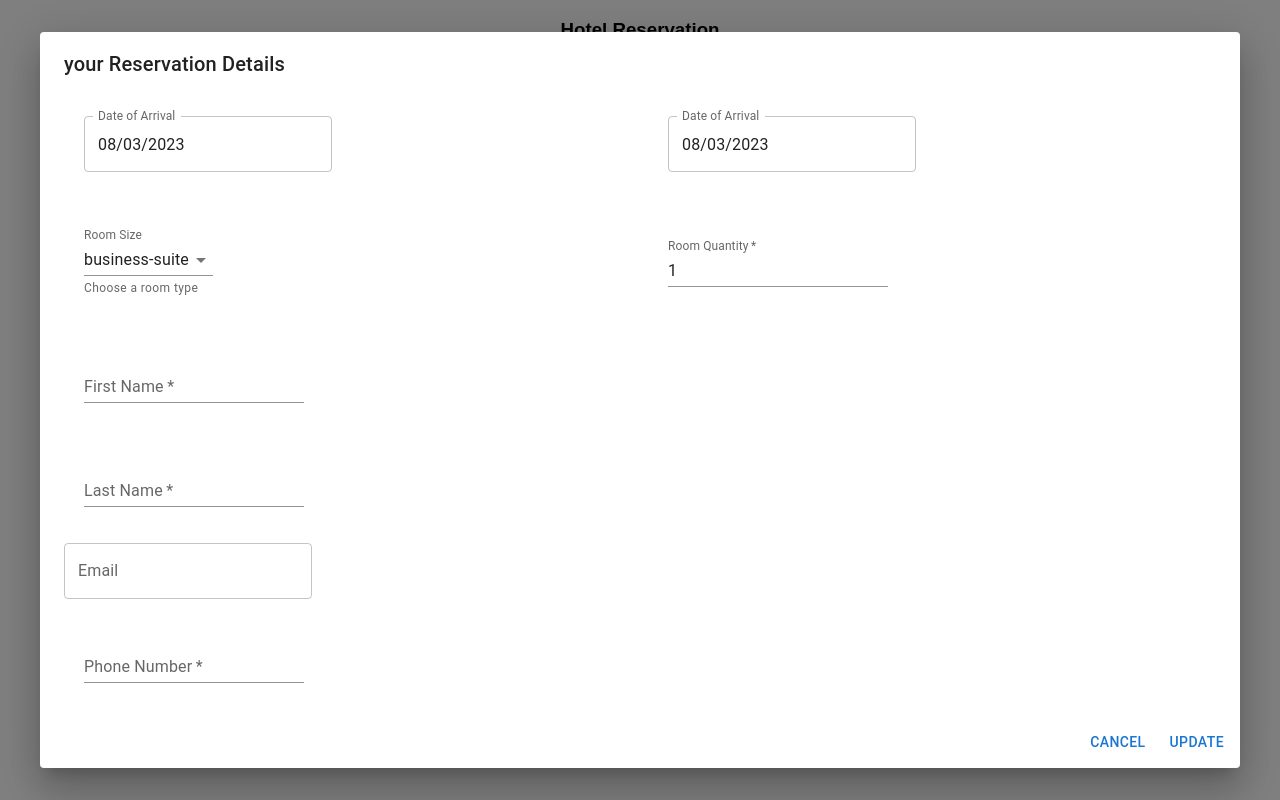
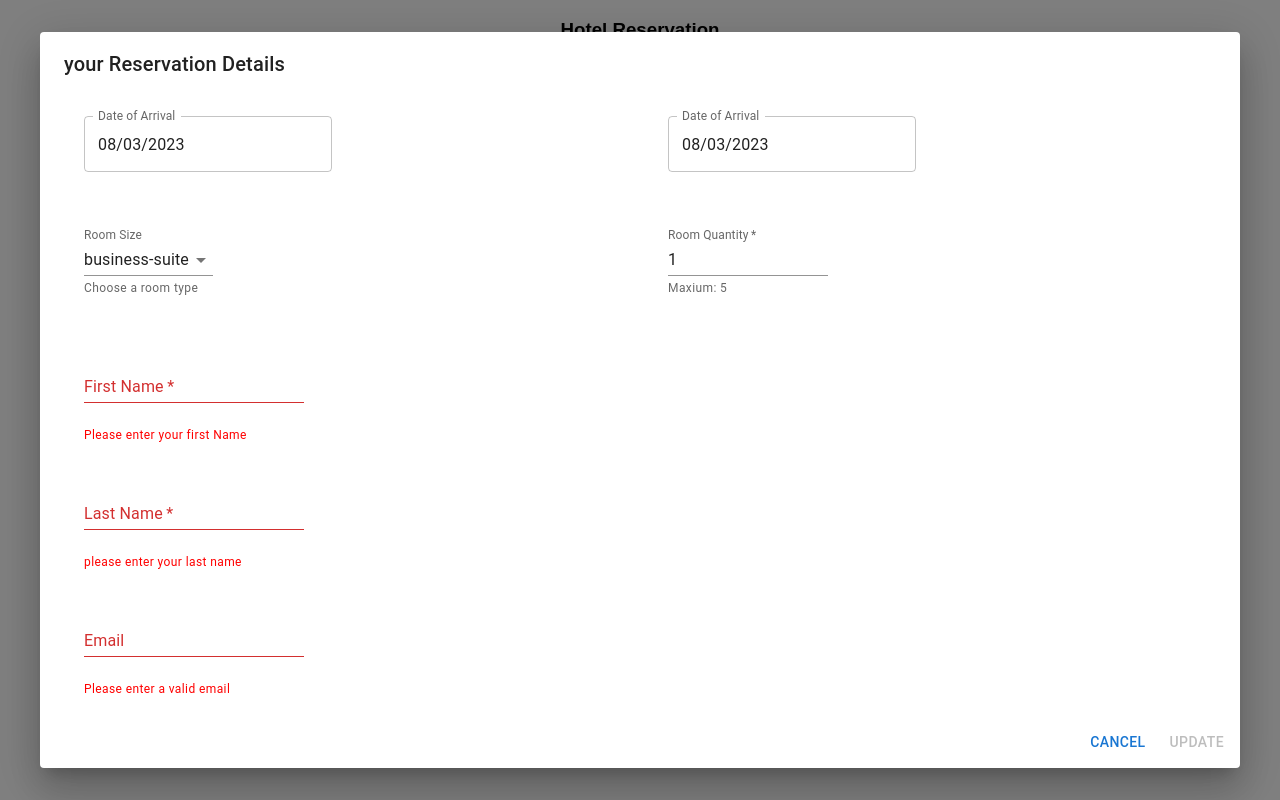
Before and after one commit to openmaster/hotel-reservation, a React (Create React App) app: page / in a window 1280 px wide. Both pictures are taken after typing "Sample" into the empty fields and a click on the button "ADD". Built offline with nearby package versions, Linux system fonts and the light colour scheme.

Commit message:
added basic validation

```diff
--- a/src/Controls/MyTextField.tsx
+++ b/src/Controls/MyTextField.tsx
@@ -1,4 +1,6 @@
 import TextField from '@mui/material/TextField'
+import FormHelperText from '@mui/material/FormHelperText';
+
 interface IMyTextField {
   type?: string
   label: string
@@ -7,18 +9,31 @@ interface IMyTextField {
   value: string | number
   helperText?: string
   onChange: any
+  max?: number
+  min?: number
+  error?: boolean
+  errorMSg?: string
 }
 export default function MyTextField (props: IMyTextField) {
-  const { type = 'text', label, name, required = false, value, onChange } = props
-  return (
+  const { type = 'text', label, name, value, onChange, errorMSg, error = false, ...others } = props
+  console.log({ ...others })
+  return (<div>
     <TextField
       type={type}
-      required={required}
       name={name}
       label={label}
       value={value}
-      sx={{ margin: '20px' }}
+      error={error}
+      sx={{ margin: '20px', minWidth: '10em' }}
       variant="standard"
+      {...others}
+      InputProps={{
+        inputProps: {
+          ...others
+        }
+      }}
       onChange={onChange} />
+      { error && <FormHelperText sx={{ marginLeft: '20px', color: 'red' }}>{errorMSg}</FormHelperText> }
+      </div>
   )
 }
--- a/src/DetailsDialog.tsx
+++ b/src/DetailsDialog.tsx
@@ -15,7 +15,7 @@ import FormHelperText from '@mui/material/FormHelperText'
 import FormControl from '@mui/material/FormControl'
 import Select from '@mui/material/Select'
 import { MuiChipsInput } from 'mui-chips-input'
-
+import useFormValidation from './Hooks/useFormValidation'
 import { type InitData, type PaymentRadioTypes } from './models'
 
 interface IDetailsDialog {
@@ -26,10 +26,14 @@ interface IDetailsDialog {
   handleData: any
   addNew: boolean
 }
-// using custom controls for cleaner code and maintainability.
 
 export default function DetailsDialog (props: IDetailsDialog) {
   const { formValues, setFormValues, openDialog, handleDialogClose, handleData, addNew } = props
+
+  const { validLength, validEmail } = useFormValidation()
+  // using basic validation as instruction suggests. we can use library like 'react-hook-forms' for better implementation.
+  const error = validLength(formValues.firstName) || validLength(formValues.lastName) || validEmail(formValues.email)
+
   const paymentRadioTypes: PaymentRadioTypes[] = [
     { label: 'Cash', value: 'cash' },
     { label: 'Credit Card', value: 'cc' },
@@ -53,6 +57,8 @@ export default function DetailsDialog (props: IDetailsDialog) {
                   minDate={addNew ? new Date() : ''}
                   label="Date of Arrival"
                   onChange={(newDate: string) => {
+                    // setting range of date picker based on starting date.
+                    // useing Date Range component would be better but it is pro feature. so I am using this one.
                     if (new Date(newDate) > new Date(formValues.stay.departureDate)) {
                       setFormValues({ ...formValues, stay: { ...formValues.stay, arrivalDate: new Date(newDate).toISOString(), departureDate: new Date(newDate).toISOString() } })
                     } else {
@@ -97,10 +103,12 @@ export default function DetailsDialog (props: IDetailsDialog) {
                 <Controls.MyTextField
                   type="number"
                   label='Room Quantity'
-                  required={true}
+                  required
                   name="roomQuantity"
                   value={formValues.room.roomQuantity}
                   helperText="Maxium: 5"
+                  max={5}
+                  min={1}
                   onChange={(e: any) => {
                     setFormValues({ ...formValues, room: { ...formValues.room, [e.target.name]: e.target.value } })
                   }}
@@ -108,9 +116,11 @@ export default function DetailsDialog (props: IDetailsDialog) {
               </Controls.MyGrid>
               <Controls.MyGrid vp={12}>
                 <Controls.MyTextField
-                  required={true}
+                  required
                   name="firstName"
                   label="First Name"
+                  error={validLength(formValues.firstName)}
+                  errorMSg='Please enter your first Name'
                   value={formValues.firstName}
                   onChange={(e: any) => {
                     setFormValues({ ...formValues, [e.target.name]: e.target.value })
@@ -122,6 +132,8 @@ export default function DetailsDialog (props: IDetailsDialog) {
                   required
                   name="lastName"
                   label="Last Name"
+                  error={validLength(formValues.lastName)}
+                  errorMSg='please enter your last name'
                   value={formValues.lastName}
                   onChange={(e: any) => {
                     setFormValues({ ...formValues, [e.target.name]: e.target.value })
@@ -129,7 +141,9 @@ export default function DetailsDialog (props: IDetailsDialog) {
                 />
               </Controls.MyGrid>
               <Controls.MyGrid vp={12}>
-                <TextField
+                <Controls.MyTextField
+                  error={validEmail(formValues.email)}
+                  errorMSg='Please enter a valid email'
                   type="email"
                   name="email"
                   label="Email"
@@ -288,7 +302,7 @@ export default function DetailsDialog (props: IDetailsDialog) {
         </DialogContent>
         <DialogActions>
           <Button onClick={handleDialogClose}>Cancel</Button>
-          <Button onClick={handleData}>update</Button>
+          <Button disabled={error} onClick={handleData}>update</Button>
         </DialogActions>
       </Dialog>
   )
--- /dev/null
+++ b/src/Hooks/useFormValidation.tsx
@@ -0,0 +1,21 @@
+export default function useFormValidation () {
+  const validLength = (str: string): boolean => {
+    if (str.length < 1) {
+      return true
+    } else {
+      return false
+    }
+  }
+  const validEmail = (email: string) => {
+    const valid = email.match(/^(([^<>()[\]\\.,;:\s@\"]+(\.[^<>()[\]\\.,;:\s@\"]+)*)|(\".+\"))@((\[[0-9]{1,3}\.[0-9]{1,3}\.[0-9]{1,3}\.[0-9]{1,3}\])|(([a-zA-Z\-0-9]+\.)+[a-zA-Z]{2,}))$/)
+    if (valid == null) {
+      return true
+    } else {
+      return false
+    }
+  }
+  return {
+    validLength,
+    validEmail
+  }
+}
```
